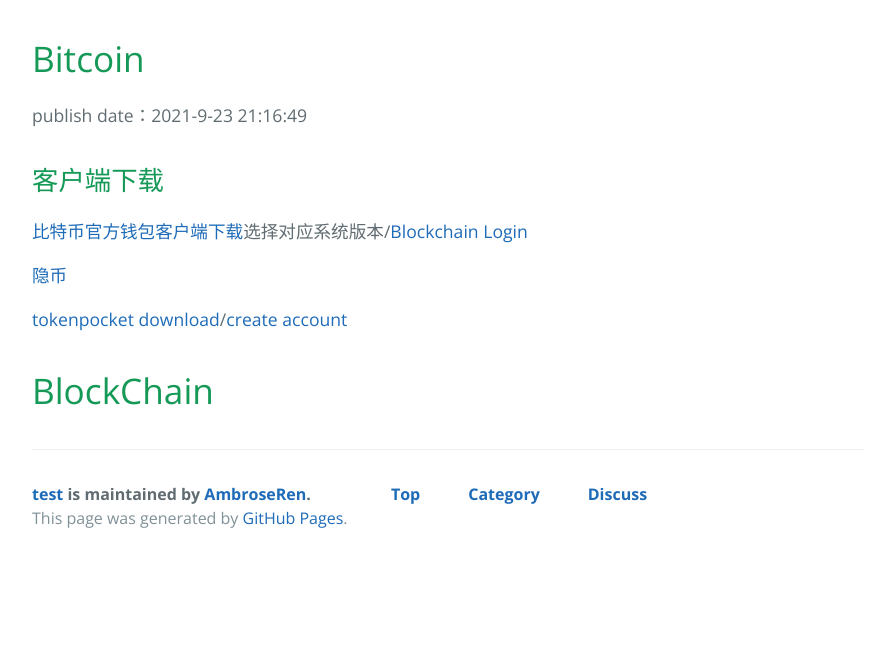
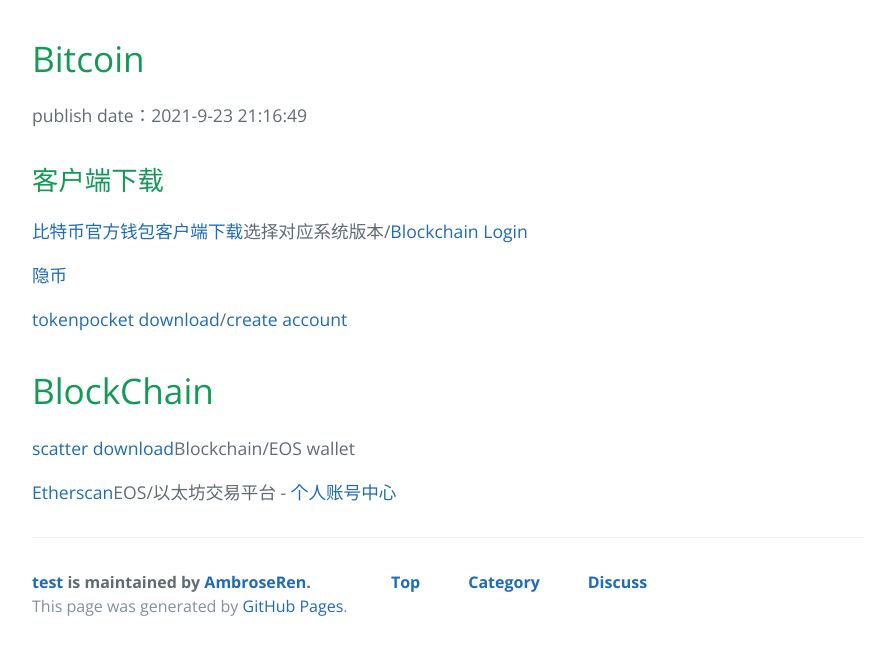
Before and after one commit to AmbroseRen/test, a Jekyll site: the page built from Doc/Tools/Bitcoin.md, in a window 1280 px wide. Shown: the top 655 px of the page, without its empty margins (192-1087 px from the left). Built offline with Jekyll 4.4.1, drawn with Linux system fonts in a browser that asks for light colours; our own code applies the rules of GitHub Pages for plain Markdown files; the repository's description, which GitHub fills in, is left out.

Commit message:
Update Bitcoin.md

```diff
--- a/Doc/Tools/Bitcoin.md
+++ b/Doc/Tools/Bitcoin.md
@@ -11,3 +11,7 @@
 [tokenpocket download](https://www.tokenpocket.pro/)/[create account](https://account.tokenpocket.pro/#/)
 
 # BlockChain
+
+[scatter download](https://get-scatter.com/download)Blockchain/EOS wallet
+
+[Etherscan](https://etherscan.io/)EOS/以太坊交易平台 - [个人账号中心](https://etherscan.io/myaccount)
```
